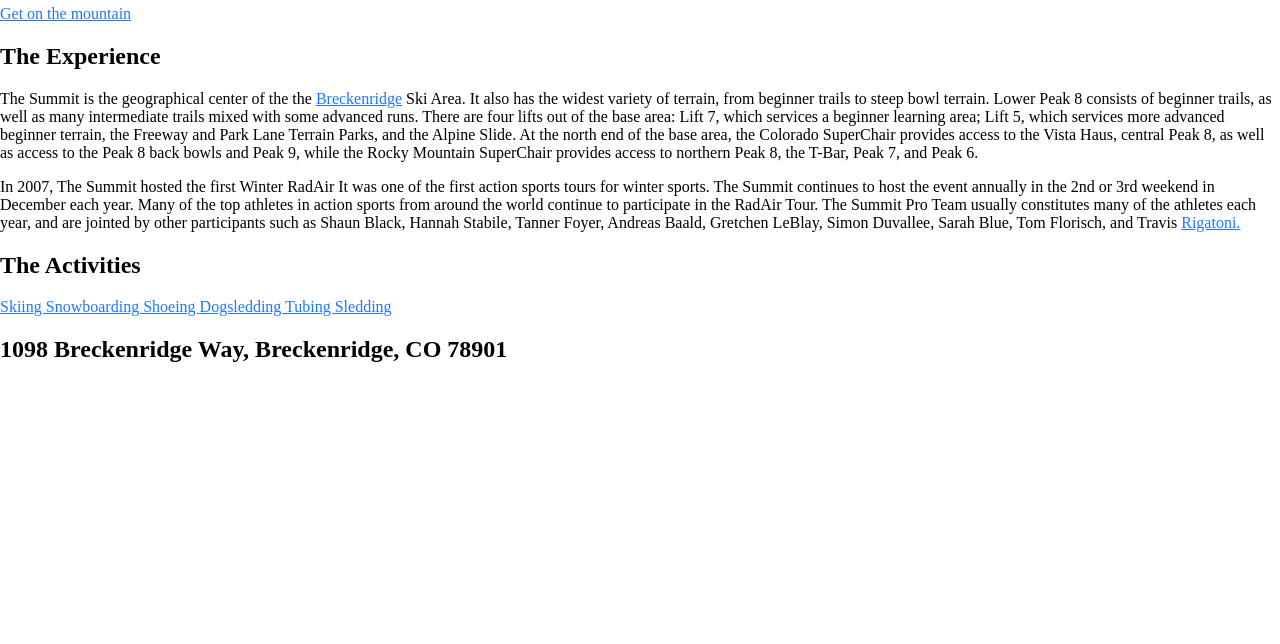
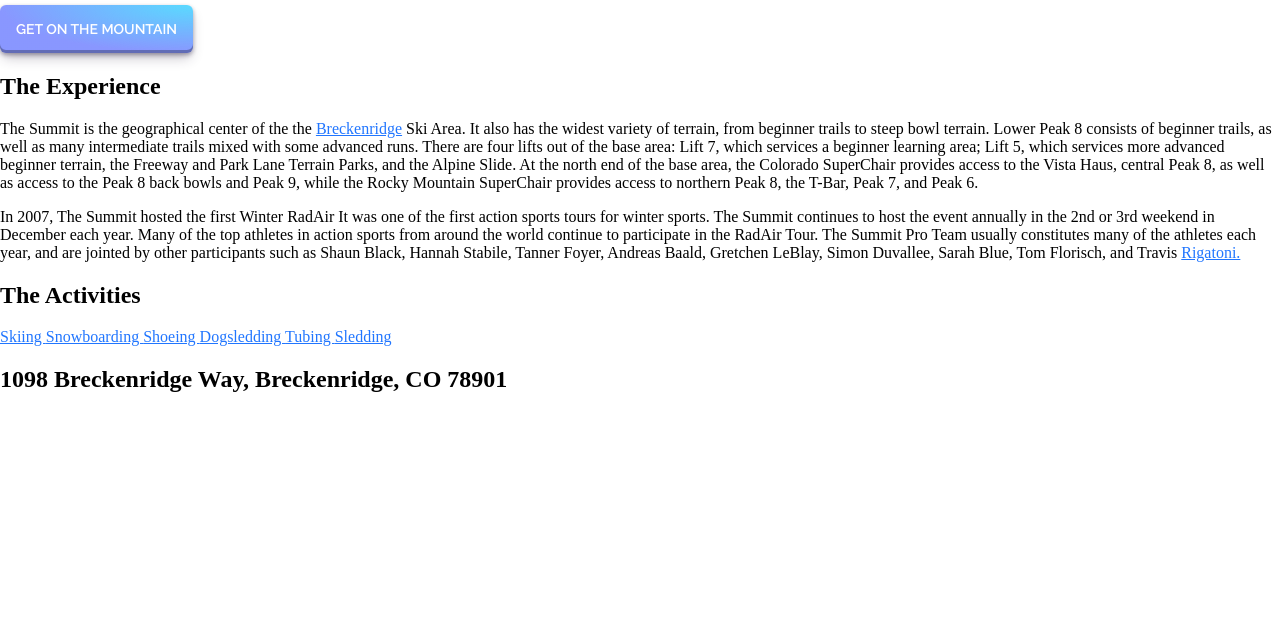
Before and after one commit to xxTarekxx/TheSummit, a plain HTML site: page index.html in a window 1280 px wide. Shown: the part 156-800 px from the top of the page. Drawn offline with Linux system fonts and the light colour scheme.

Commit message:
button styling

```diff
--- a/style.css
+++ b/style.css
@@ -14,3 +14,50 @@ a {
 a:hover {
     text-decoration: none;
 }
+
+.btn {
+    align-items: center;
+    appearance: none;
+    background-image: radial-gradient(100% 100% at 100% 0, #5adaff 0, #5468ffb0 100%);
+    border: 0;
+    border-radius: 6px;
+    box-shadow: rgba(45, 35, 66, .4) 0 2px 4px, rgba(45, 35, 66, .3) 0 7px 13px -3px, rgba(58, 65, 111, .5) 0 -3px 0 inset;
+    box-sizing: border-box;
+    color: #fff;
+    cursor: pointer;
+    display: inline-flex;
+    font-family: 'Raleway', sans-serif;
+    font-weight: 600;
+    text-transform: uppercase;
+    height: 48px;
+    justify-content: center;
+    line-height: 1;
+    list-style: none;
+    overflow: hidden;
+    padding-left: 16px;
+    padding-right: 16px;
+    position: relative;
+    text-align: left;
+    text-decoration: none;
+    transition: box-shadow .15s, transform .15s;
+    user-select: none;
+    -webkit-user-select: none;
+    touch-action: manipulation;
+    white-space: nowrap;
+    will-change: box-shadow, transform;
+    font-size: 14px;
+}
+
+.btn:focus {
+    box-shadow: #3c4fe0 0 0 0 1.5px inset, rgba(45, 35, 66, .4) 0 2px 4px, rgba(45, 35, 66, .3) 0 7px 13px -3px, #3c4fe0 0 -3px 0 inset;
+}
+
+.btn:hover {
+    box-shadow: rgba(45, 35, 66, .4) 0 4px 8px, rgba(45, 35, 66, .3) 0 7px 13px -3px, #3c4fe0 0 -3px 0 inset;
+    transform: translateY(-4px);
+}
+
+.btn:active {
+    box-shadow: #3c4fe0 0 3px 7px inset;
+    transform: translateY(2px);
+}
```
